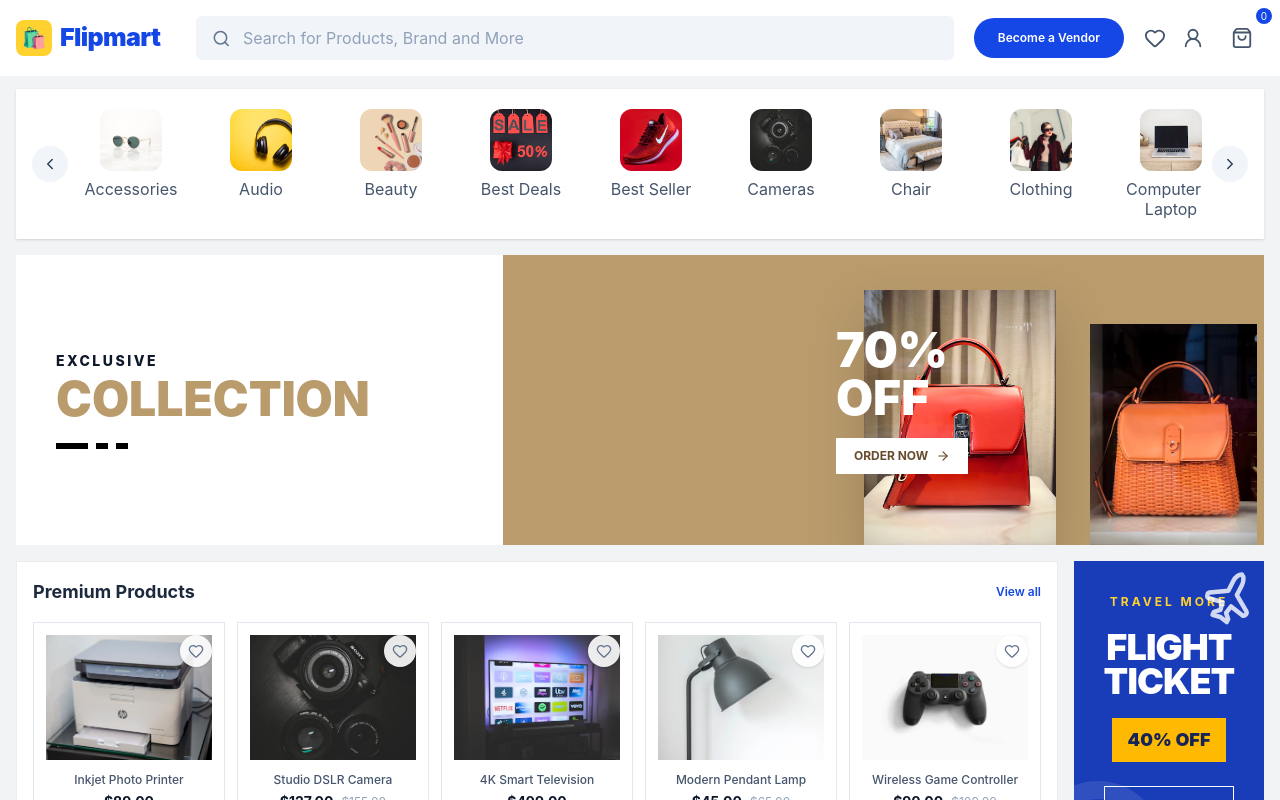
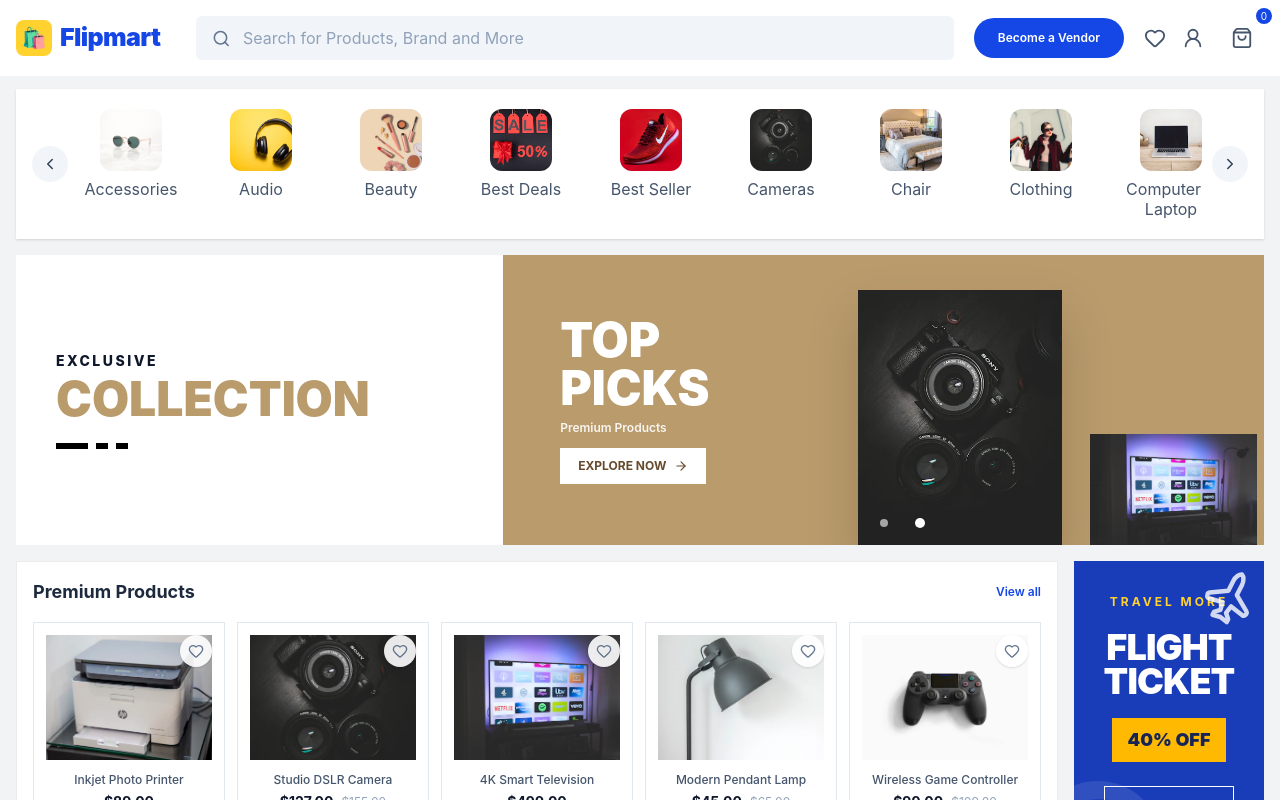
Before and after one commit to sahaanurag207-oss/fipmart, a React (Vite) app: page / in a window 1280 px wide. Shown: the top 800 px of the page. Built offline with nearby package versions, Linux system fonts and the light colour scheme.

Commit message:
animatioms'

```diff
--- a/src/components/Hero.jsx
+++ b/src/components/Hero.jsx
@@ -1,16 +1,130 @@
-import { memo, useState } from "react";
+import { memo, useEffect, useRef, useState } from "react";
 import { ArrowRight } from "lucide-react";
 import { Link } from "react-router-dom";
 
+const slides = [
+  {
+    name: "Handbag collection",
+    headline: "70%",
+    subheadline: "OFF",
+    collection: "Handbag Collection",
+    action: "ORDER NOW",
+    href: "/shop?tag=women",
+    panel: "bg-[#9c7050]",
+    images: [
+      {
+        id: "red-handbag",
+        src: "/images/photo-1584917865442-de89df76afd3.webp",
+        alt: "Red handbag",
+        wrapper: "absolute bottom-0 right-[2%] z-10 h-[88%] w-[50%] md:right-[25%] md:w-[34%]",
+        image: "h-full w-full object-contain object-bottom drop-shadow-2xl"
+      },
+      {
+        id: "fashion-handbag",
+        src: "/images/photo-1590874103328-eac38a683ce7.webp",
+        alt: "Fashion handbag",
+        wrapper: "absolute bottom-0 right-[1%] hidden h-[82%] w-[23%] md:block",
+        image: "h-full w-full object-contain object-bottom"
+      }
+    ]
+  },
+  {
+    name: "Featured products",
+    headline: "TOP",
+    subheadline: "PICKS",
+    collection: "Premium Products",
+    action: "EXPLORE NOW",
+    href: "/shop?tag=featured",
+    panel: "bg-[#8c7358]",
+    images: [
+      {
+        id: "studio-camera",
+        src: "/images/photo-1516035069371-29a1b244cc32.webp",
+        alt: "Studio DSLR Camera",
+        wrapper: "absolute bottom-0 right-[2%] z-10 h-[88%] w-[50%] md:right-[25%] md:w-[34%]",
+        image: "h-full w-full object-contain object-bottom drop-shadow-2xl"
+      },
+      {
+        id: "smart-television",
+        src: "/images/photo-1593359677879-a4bb92f829d1.webp",
+        alt: "4K Smart Television",
+        wrapper: "absolute bottom-0 right-[1%] hidden h-[82%] w-[23%] md:block",
+        image: "h-full w-full object-contain object-bottom"
+      }
+    ]
+  }
+];
+
 function Hero() {
+  const heroRef = useRef(null);
+  const [activeSlide, setActiveSlide] = useState(0);
+  const [isInView, setIsInView] = useState(false);
+  const [isTabVisible, setIsTabVisible] = useState(
+    () => document.visibilityState === "visible"
+  );
+  const [isHovered, setIsHovered] = useState(false);
+  const [hasFocus, setHasFocus] = useState(false);
+  const [prefersReducedMotion, setPrefersReducedMotion] = useState(
+    () => window.matchMedia("(prefers-reduced-motion: reduce)").matches
+  );
   const [loadedImages, setLoadedImages] = useState({});
+
+  useEffect(() => {
+    const hero = heroRef.current;
+    const observer = new IntersectionObserver(([entry]) => {
+      setIsInView(entry.isIntersecting);
+    });
+    observer.observe(hero);
+
+    const updateVisibility = () => {
+      setIsTabVisible(document.visibilityState === "visible");
+    };
+    document.addEventListener("visibilitychange", updateVisibility);
+
+    const motionPreference = window.matchMedia("(prefers-reduced-motion: reduce)");
+    const updateMotionPreference = (event) => {
+      setPrefersReducedMotion(event.matches);
+    };
+    motionPreference.addEventListener("change", updateMotionPreference);
+
+    return () => {
+      observer.disconnect();
+      document.removeEventListener("visibilitychange", updateVisibility);
+      motionPreference.removeEventListener("change", updateMotionPreference);
+    };
+  }, []);
+
+  useEffect(() => {
+    if (!isInView || !isTabVisible || isHovered || hasFocus || prefersReducedMotion) {
+      return undefined;
+    }
+
+    const intervalId = window.setInterval(() => {
+      setActiveSlide((current) => (current + 1) % slides.length);
+    }, 5000);
+
+    return () => window.clearInterval(intervalId);
+  }, [hasFocus, isHovered, isInView, isTabVisible, prefersReducedMotion]);
 
   const markImageLoaded = (image) => {
     setLoadedImages((current) => ({ ...current, [image]: true }));
   };
 
   return (
-    <section className="container-wide relative my-4 min-h-62.5 overflow-hidden bg-[#b99b6c] md:min-h-72.5">
+    <section
+      ref={heroRef}
+      aria-label="Featured collections"
+      aria-roledescription="carousel"
+      onMouseEnter={() => setIsHovered(true)}
+      onMouseLeave={() => setIsHovered(false)}
+      onFocusCapture={() => setHasFocus(true)}
+      onBlurCapture={(event) => {
+        if (!event.currentTarget.contains(event.relatedTarget)) {
+          setHasFocus(false);
+        }
+      }}
+      className="container-wide relative my-4 min-h-62.5 overflow-hidden bg-[#b99b6c]"
+    >
 
       <div className="absolute inset-0 bg-[linear-gradient(90deg,#fff_0%,#fff_39%,#b99b6c_39%,#b99b6c_100%)]" />
 
@@ -34,55 +148,85 @@ function Hero() {
 
         </div>
 
-        <div className="relative flex min-h-55 items-center justify-center overflow-hidden px-5 py-5 md:min-h-72.5">
+        <div className="relative min-h-55 overflow-hidden md:min-h-72.5">
+          {slides.map((slide, index) => {
+            const isActive = index === activeSlide;
 
-          <div className="relative z-20 mr-auto w-[43%] bg-[#9c7050] p-3 md:mr-0 md:ml-0 md:w-auto md:bg-transparent md:p-0">
-
-            <p className="text-4xl font-black leading-none text-white md:text-5xl">
-              70%
-              <br />
-              OFF
-            </p>
-
-            <Link to="/shop?tag=women" className="mt-4 inline-flex items-center gap-2 border-2 border-white bg-white px-3 py-2 text-xs font-bold text-[#674b2d] hover:bg-slate-100 md:px-4">
-              ORDER NOW
-              <ArrowRight size={14} />
-            </Link>
-
-          </div>
-
-          <div className="absolute bottom-0 right-[2%] z-10 h-[88%] w-[50%] md:right-[25%] md:w-[34%]">
-            {!loadedImages.red && (
+            return (
+              <div
+                key={slide.name}
+                role="group"
+                aria-roledescription="slide"
+                aria-label={`${index + 1} of ${slides.length}: ${slide.name}`}
+                aria-hidden={!isActive}
+                className={`absolute inset-0 overflow-hidden transition-[opacity,transform] duration-700 ease-in-out motion-reduce:transition-none ${
+                  isActive
+                    ? "z-10 translate-x-0 opacity-100"
+                    : "pointer-events-none z-0 translate-x-4 opacity-0"
+                }`}
+              >
+                {slide.images.map((image) => (
+                  <div key={image.id} className={image.wrapper}>
+                    {!loadedImages[image.id] && (
                       <div aria-hidden="true" className="absolute inset-3 animate-pulse rounded-3xl bg-white/20" />
                     )}
                     <img
-              src="/images/photo-1584917865442-de89df76afd3.webp"
-              alt="Red handbag"
+                      src={image.src}
+                      alt={image.alt}
                       width="700"
                       height="700"
-              fetchPriority="high"
-              onLoad={() => markImageLoaded("red")}
-              className={`h-full w-full object-contain object-bottom drop-shadow-2xl transition-opacity duration-300 ${
-                loadedImages.red ? "opacity-100" : "opacity-0"
+                      loading={isActive ? "eager" : "lazy"}
+                      fetchPriority={isActive ? "high" : "auto"}
+                      decoding="async"
+                      onLoad={() => markImageLoaded(image.id)}
+                      className={`${image.image} transition-opacity duration-300 ${
+                        loadedImages[image.id] ? "opacity-100" : "opacity-0"
                       }`}
                     />
                   </div>
+                ))}
 
-          <div className="absolute bottom-0 right-[1%] hidden h-[82%] w-[23%] md:block">
-            {!loadedImages.fashion && (
-              <div aria-hidden="true" className="absolute inset-3 animate-pulse rounded-3xl bg-white/20" />
-            )}
-            <img
-              src="/images/photo-1590874103328-eac38a683ce7.webp"
-              alt="Fashion handbag"
-              width="500"
-              height="600"
-              fetchPriority="high"
-              onLoad={() => markImageLoaded("fashion")}
-              className={`h-full w-full object-contain object-bottom transition-opacity duration-300 ${
-                loadedImages.fashion ? "opacity-100" : "opacity-0"
+                <div className="relative z-20 flex h-full items-center px-5 py-5">
+                  <div className={`w-[43%] p-3 md:ml-0 md:w-auto md:bg-transparent md:p-0 ${slide.panel}`}>
+                    <p className="text-[clamp(1.75rem,5vw,3rem)] font-black leading-none text-white md:text-5xl">
+                      {slide.headline}
+                      <br />
+                      {slide.subheadline}
+                    </p>
+                    <p className="mt-2 text-xs font-semibold text-white/90">
+                      {slide.collection}
+                    </p>
+                    <Link
+                      to={slide.href}
+                      tabIndex={isActive ? 0 : -1}
+                      className="mt-3 inline-flex items-center gap-2 border-2 border-white bg-white px-3 py-2 text-xs font-bold text-[#674b2d] hover:bg-slate-100 md:px-4"
+                    >
+                      {slide.action}
+                      <ArrowRight size={14} />
+                    </Link>
+                  </div>
+                </div>
+              </div>
+            );
+          })}
+
+          <div className="absolute bottom-2 left-1/2 z-30 flex -translate-x-1/2 items-center gap-2">
+            {slides.map((slide, index) => (
+              <button
+                key={slide.name}
+                type="button"
+                aria-label={`Show slide ${index + 1}: ${slide.name}`}
+                aria-pressed={index === activeSlide}
+                onClick={() => setActiveSlide(index)}
+                className="grid h-7 w-7 place-items-center rounded-full focus-visible:outline-2 focus-visible:outline-white"
+              >
+                <span
+                  className={`h-2 w-2 rounded-full transition-transform duration-300 ${
+                    index === activeSlide ? "scale-125 bg-white" : "bg-white/60"
                   }`}
                 />
+              </button>
+            ))}
           </div>
 
         </div>
```
Lines whose indentation alone changed are shown as unchanged.
